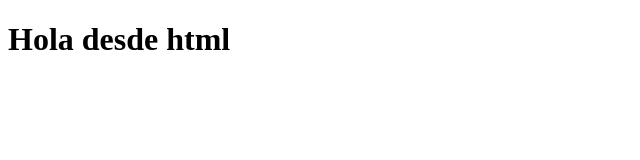
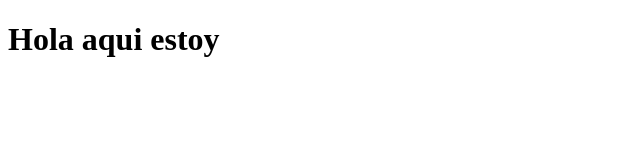
Before and after one commit to Dithedy/Aprende-pececillo, a plain HTML site: page index.html in a window 1280 px wide. Shown: the whole page, without its empty margins (0-640 px from the left). Drawn offline with Linux system fonts and the light colour scheme.

Commit message:
modificacion 1

```diff
--- a/index.html
+++ b/index.html
@@ -7,6 +7,6 @@
     <title>Document</title>
 </head>
 <body>
-    <h1>Hola desde html</h1>
+    <h1>Hola aqui estoy</h1>
 </body>
 </html>
```
